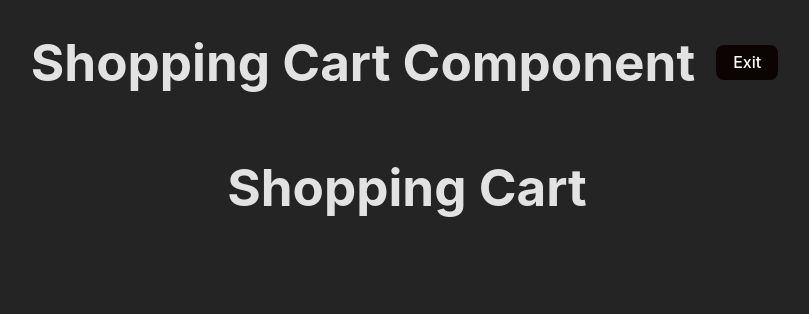
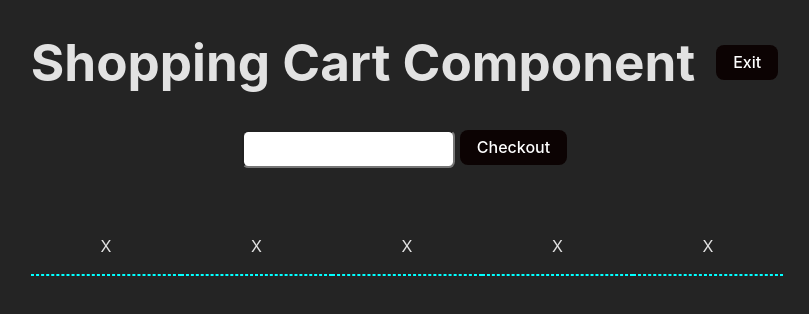
Before and after one commit to naekit/various-react-bits, a React (Vite) app: page / in a window 1280 px wide. Both pictures are taken after a click on the button "Shopping Cart". Shown: the top 314 px of the page, without its empty margins (233-1042 px from the left). Built offline with nearby package versions, Linux system fonts and the light colour scheme.

Commit message:
finished shopping cart challenge

```diff
--- a/src/App.css
+++ b/src/App.css
@@ -106,3 +106,27 @@ button:disabled:hover {
 	color: #807979;
 	cursor: not-allowed;
 }
+
+.lines {
+	display: grid;
+	grid-template-columns: repeat(5, 1fr);
+	padding-top: 3rem;
+}
+
+.lines ul {
+	list-style: none;
+	padding-left: 0;
+	border: 1px dashed cyan;
+}
+
+.error {
+	color: red;
+	background-color: #2e2626;
+	width: 40%;
+	margin: 0 auto;
+	padding: 0.4rem 1rem;
+	border-radius: 0.4rem;
+	margin-top: 1rem;
+	margin-bottom: -3.4rem;
+	border: 1px solid red;
+}
--- a/src/components/ShoppingCart.tsx
+++ b/src/components/ShoppingCart.tsx
@@ -1,9 +1,87 @@
-import { useState } from "react"
+import { useEffect, useState } from "react"
 
 function ShoppingCart() {
+	const [items, setItems] = useState<number | "">("")
+	const [lines, setLines] = useState<number[][]>([[], [], [], [], []])
+	const [err, setErr] = useState("")
+
+	function addPersonToLine(e: React.FormEvent<HTMLFormElement>) {
+		e.preventDefault()
+
+		if (items === undefined || items === "" || items <= 0) {
+			setErr("Must have at least 1 item to checkout")
+			setTimeout(() => {
+				setErr("")
+			}, 1000)
+			return
+		}
+
+		let leastItemsAmount = Infinity
+		let lineWithLeast
+
+		for (const line of lines) {
+			const totalInLine = line.reduce((a, c) => a + c, 0)
+			if (totalInLine < leastItemsAmount) {
+				leastItemsAmount = totalInLine
+				lineWithLeast = line
+			}
+		}
+
+		if (!lineWithLeast) return
+		const indexOfShortestLine = lines.indexOf(lineWithLeast)
+
+		const newLines = [...lines]
+		newLines[indexOfShortestLine].push(items)
+
+		setLines(newLines)
+		setItems("")
+	}
+
+	useEffect(() => {
+		const interval = setInterval(() => {
+			setLines((prevLines) =>
+				prevLines.map((line) =>
+					[line[0] - 1, ...line.slice(1)].filter((val) => val >= 0)
+				)
+			)
+		}, 1000 / 2)
+
+		return () => {
+			clearInterval(interval)
+		}
+	}, [])
+
 	return (
 		<div>
-			<h1>Shopping Cart</h1>
+			<form onSubmit={addPersonToLine}>
+				<input
+					required
+					type="number"
+					value={items}
+					onChange={(e) => {
+						if (e.currentTarget.value === "") {
+							setItems("")
+						} else {
+							setItems(e.currentTarget.valueAsNumber)
+						}
+					}}
+					className="op"
+				></input>
+				<button>Checkout</button>
+			</form>
+			{err && <p className="error">{err}</p>}
+			<div className="lines">
+				{lines.map((people, i) => (
+					<div key={i}>
+						<p>X</p>
+						<ul>
+							{people.map((item) => (
+								<li key={Math.random() * item}>{item}</li>
+							))}
+						</ul>
+					</div>
+				))}
+			</div>
 		</div>
 	)
 }
```
Also changed, not shown: src/components/TowerOfHanoi.tsx (added, +11 -0 lines).
